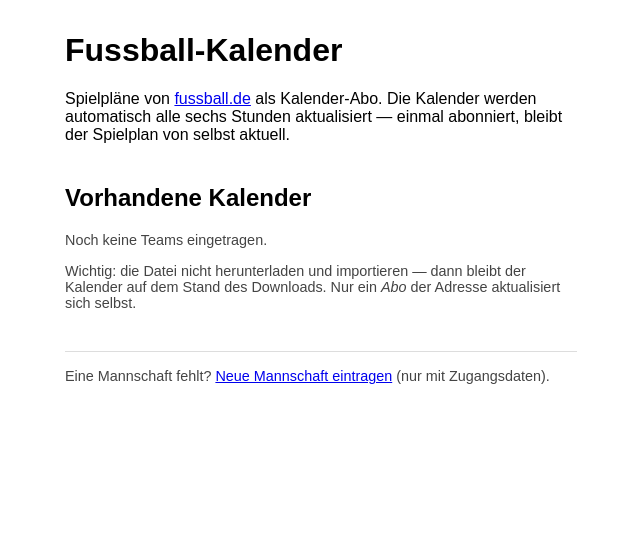
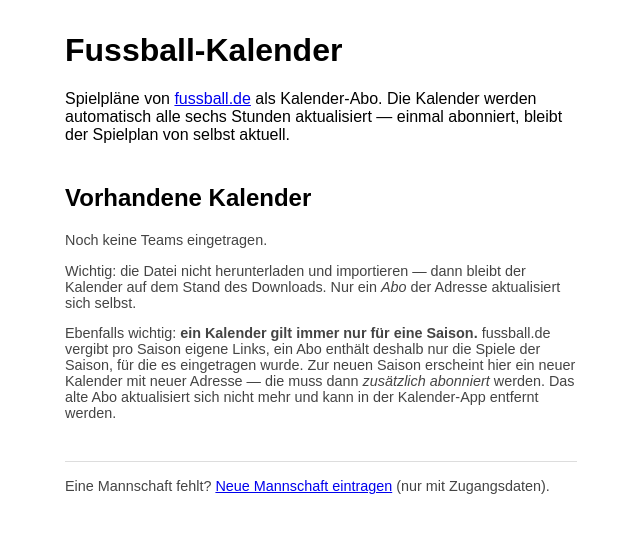
Before and after one commit to JanuszKornath/fussballcal, a PHP site: page / in a window 1280 px wide. Shown: the top 533 px of the page, without its empty margins (319-959 px from the left). Run offline with PHP 8.4, Linux system fonts and the light colour scheme.

Commit message:
Saison-Hinweis auf Website und im README ergänzen
fussball.de vergibt Mannschaftslinks pro Saison, ein Kalender bildet
deshalb immer nur eine Saison ab. Bisher stand das nirgends — Abonnenten
konnten annehmen, ihr Abo laufe unbegrenzt weiter.

- index.php: Hinweis für Abonnenten, dass zur neuen Saison ein neuer Link
  abonniert werden muss und das alte Abo nicht mitwandert.
- add_team.php: Hinweis für die Eintragenden, inkl. Empfehlung, den neuen
  Saison-Link unter eigenem Kurznamen zu führen.
- README: Saison-Vermerk bei den Link-Typen und ein neuer Abschnitt
  "5. Saisonwechsel" mit dem Ablauf und der Alternative, nur die URL einer
  bestehenden Zeile umzuschreiben.

Co-Authored-By: Claude Opus 5 <noreply@anthropic.com>
Claude-Session: https://claude.ai/code/session_01WY53ebmj4RZcKrGjp4tss8

```diff
--- a/web/index.php
+++ b/web/index.php
@@ -39,6 +39,14 @@ $teams = readTeams();
        dann bleibt der Kalender auf dem Stand des Downloads. Nur ein
        <em>Abo</em> der Adresse aktualisiert sich selbst.</p>
 
+    <p class="hint">Ebenfalls wichtig: <strong>ein Kalender gilt immer nur für
+       eine Saison.</strong> fussball.de vergibt pro Saison eigene Links, ein
+       Abo enthält deshalb nur die Spiele der Saison, für die es eingetragen
+       wurde. Zur neuen Saison erscheint hier ein neuer Kalender mit neuer
+       Adresse — die muss dann <em>zusätzlich abonniert</em> werden. Das alte
+       Abo aktualisiert sich nicht mehr und kann in der Kalender-App entfernt
+       werden.</p>
+
     <p class="nav">Eine Mannschaft fehlt?
        <a href="/add_team.php">Neue Mannschaft eintragen</a> (nur mit Zugangsdaten).</p>
 </body>
```
Also changed, not shown: web/add_team.php (+7 -0 lines), README.md.
